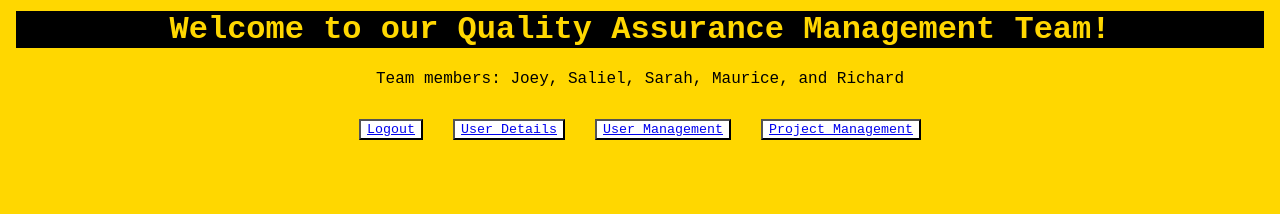
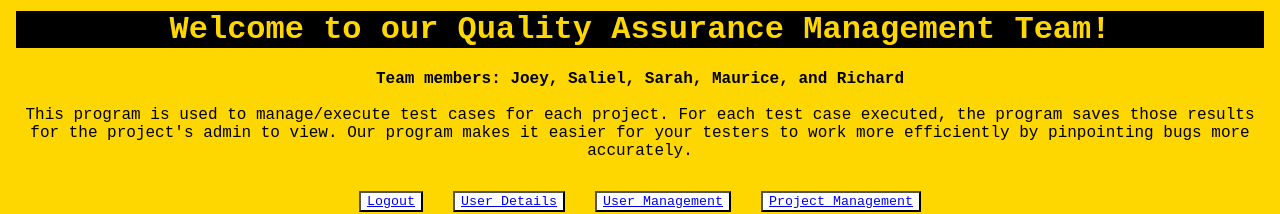
Before and after one commit to rkenney4/seniorproj, a Vue app: page /home in a window 1280 px wide. Shown: the part 259-473 px from the top of the page. Built offline with nearby package versions, Linux system fonts and the light colour scheme; no server answers.

Commit message:
Home message

```diff
--- a/src/App.vue
+++ b/src/App.vue
@@ -35,7 +35,7 @@ onMounted(() => {
 
 const handleSignOut = () => {
   signOut(auth).then(() => {
-    router.push("/home");
+    router.push("/logout");
   }).catch((error) => {
   // An error happened.
 });
--- a/src/views/Home.vue
+++ b/src/views/Home.vue
@@ -9,7 +9,10 @@
     </h1>
 
     <p>
-      Team members: Joey, Saliel, Sarah, Maurice, and Richard
+      <b>Team members: Joey, Saliel, Sarah, Maurice, and Richard</b>
+    <br>
+    <br>
+      This program is used to manage/execute test cases for each project. For each test case executed, the program saves those results for the project's admin to view. Our program makes it easier for your testers to work more efficiently by pinpointing bugs more accurately.
     </p>
     <form class="home">
       <button type="submit" style="margin:15px"><router-link to="/login">Logout</router-link> </button>
```
